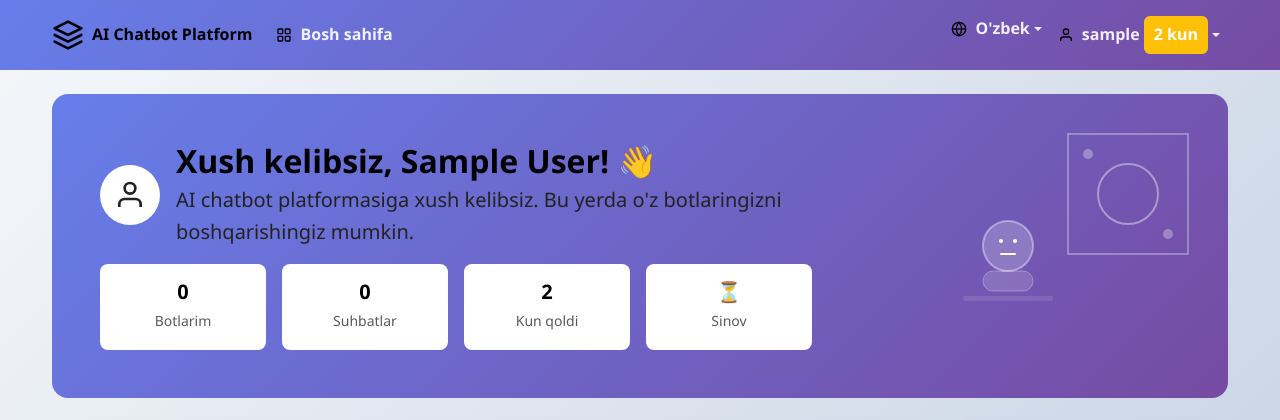
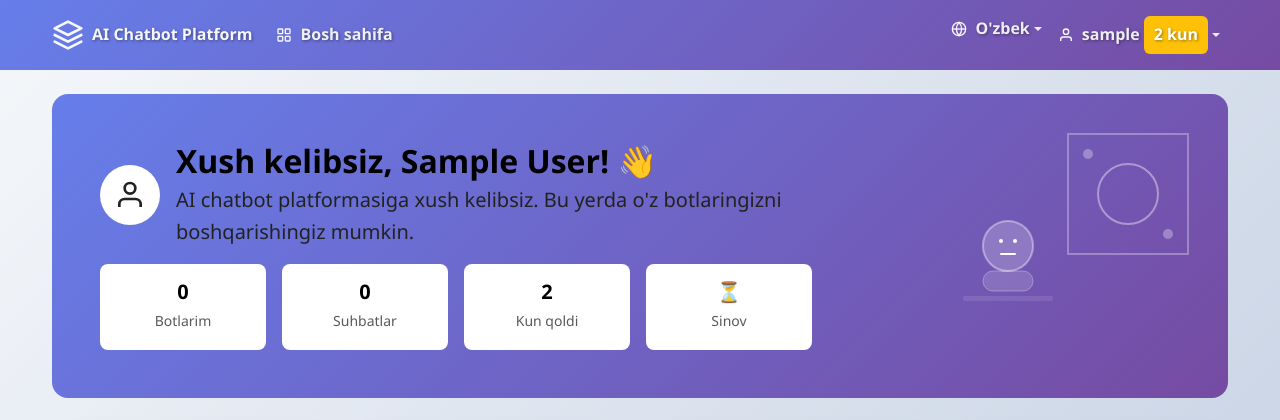
Before and after one commit to akramjon10000/ChatbotBuilder, a Flask app: page /dashboard in a window 1280 px wide. Shown: the top 420 px of the page. Run offline with Flask 3, Linux system fonts and the light colour scheme; the visitor is signed in with stand-in values (Sample User, id 1); data that the repository does not hold is empty; some libraries are stand-ins or nearby versions.

Commit message:
Improve navigation bar appearance and readability
Adjusted navbar text color and added text shadow for better visibility. Applied a background gradient and blur effect to the navbar for improved contrast and aesthetic.

Replit-Commit-Author: Agent
Replit-Commit-Session-Id: 84214bbe-f469-44a4-b82e-c1fd74a7d538
Replit-Commit-Checkpoint-Type: full_checkpoint
Replit-Commit-Screenshot-Url: https://storage.googleapis.com/screenshot-production-us-central1/b810507e-d0ca-41f2-847c-f77f567690b4/84214bbe-f469-44a4-b82e-c1fd74a7d538/ytRDOwd

```diff
--- a/static/css/style.css
+++ b/static/css/style.css
@@ -78,9 +78,15 @@ a:hover {
 
 /* Navigation text fixes */
 .navbar * {
-    color: #000000 !important;
+    color: rgba(255, 255, 255, 0.95) !important;
     font-weight: 600 !important;
-    text-shadow: none;
+    text-shadow: 1px 1px 3px rgba(0, 0, 0, 0.4);
+}
+
+/* Navbar background adjustment for better contrast */
+.navbar {
+    background: var(--gradient-primary) !important;
+    backdrop-filter: blur(10px);
 }
 
 /* Card content visibility */
```
Also changed, not shown: attached_assets/image_1757555689447.png (added).
